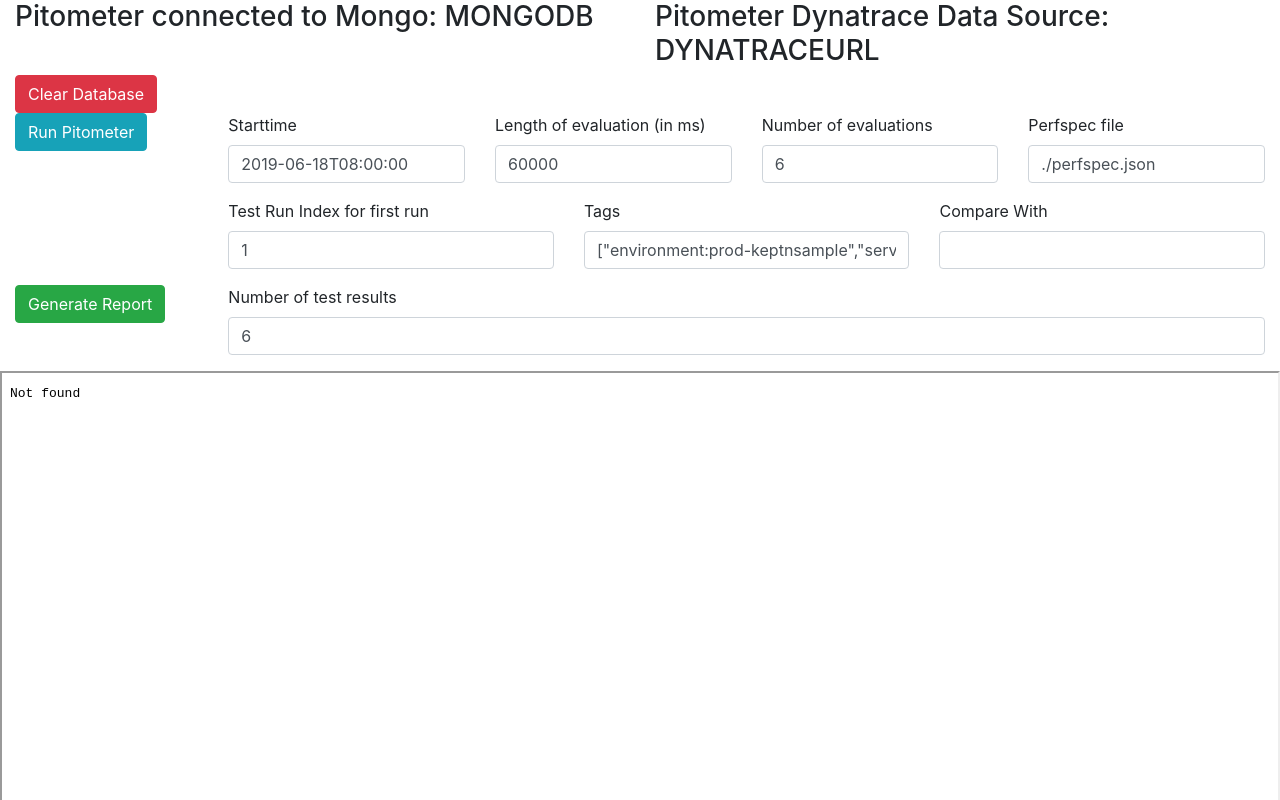
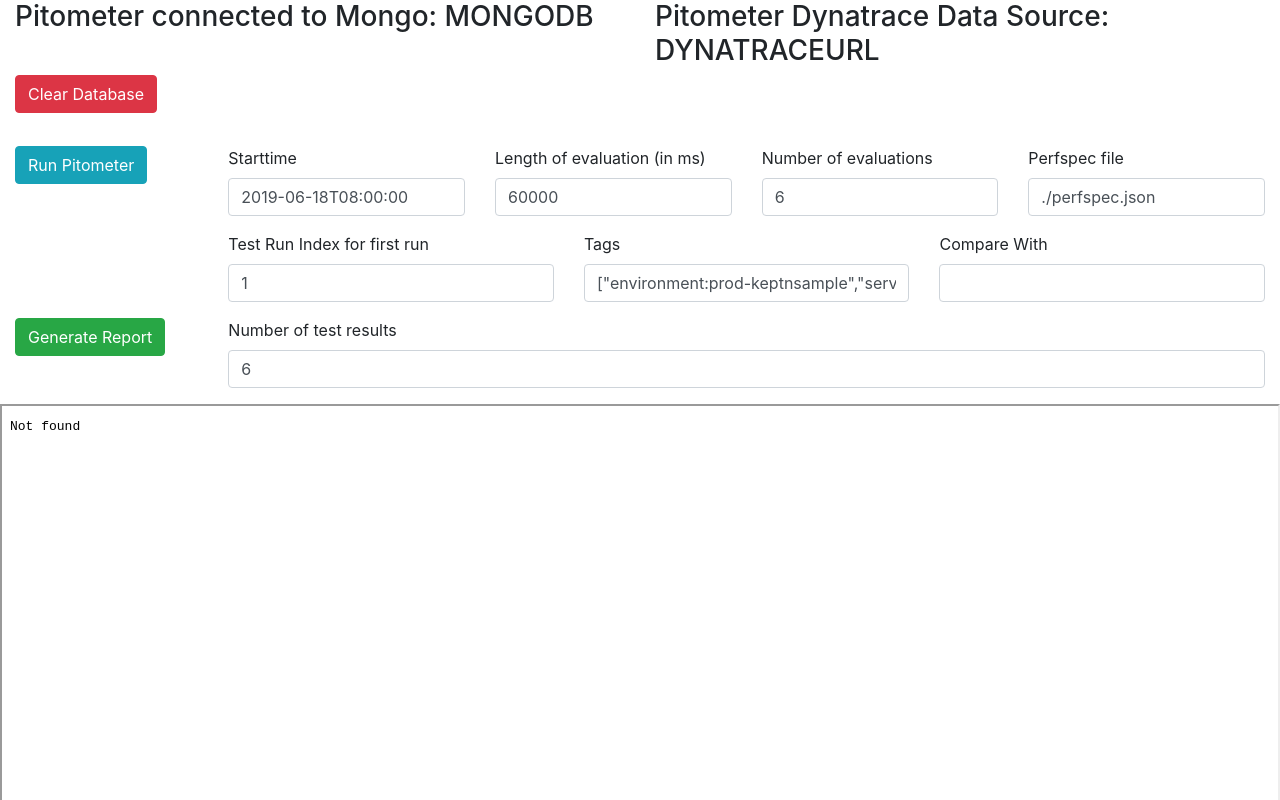
Before and after one commit to rodrigopascoal/pitometer-ui, a plain HTML site: page resources/index.html in a window 1280 px wide. Shown: the top 800 px of the page. Drawn offline with nearby package versions, Linux system fonts and the light colour scheme.

Commit message:
adding a divider between the buttons

```diff
--- a/resources/index.html
+++ b/resources/index.html
@@ -15,13 +15,12 @@
                 <div class="col-md-6"><h3>Pitometer connected to Mongo: MONGODB</h3></div>
                 <div class="col-md-6"><h3>Pitometer Dynatrace Data Source: DYNATRACEURL</h3></div>
             </div>
-
             <div class="row">
                 <div class="col-sm-2">
                     <button id="cleardb" class="btn btn-danger">Clear Database</button>
                 </div>
             </div>
-
+            <div class="row"><hr/></div>
             <div class="row">
                 <div class="col-sm-2">
                     <button id="run" class="btn btn-info">Run Pitometer</button>
```
